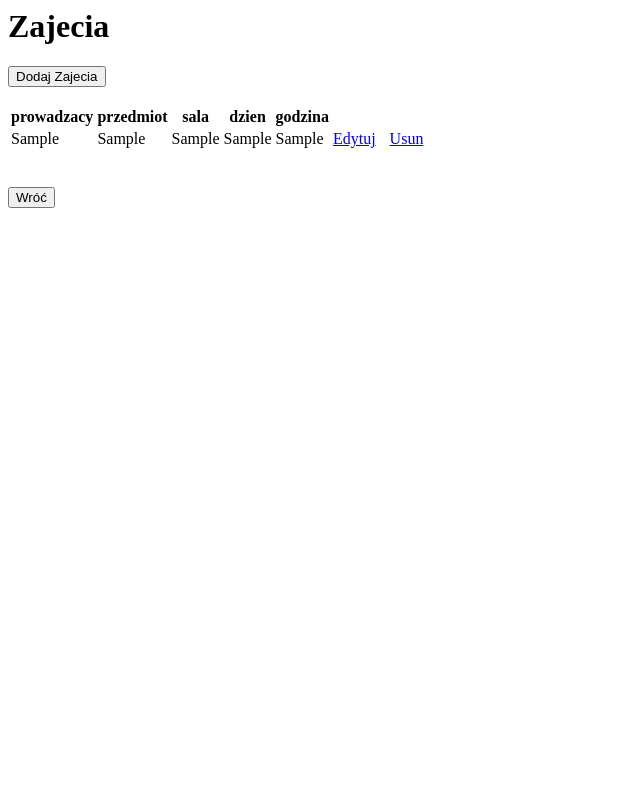
After one commit to tadeuszcirocki/plan-lekcji-crud, a Flask app: page /zajecia in a window 1280 px wide. The commit adds this page. Shown: the whole page, without its empty margins (0-640 px from the left). Run offline with Flask 2, Linux system fonts and the light colour scheme; tables that the repository leaves empty hold one stand-in row (values such as "Sample post"); parts of the project's set-up code (start-up, migrations or seed data) failed here and were passed over.

Commit message:
crud dla Zajec -> finito

```diff
--- a/app/forms.py
+++ b/app/forms.py
@@ -1,6 +1,6 @@
 from flask_wtf import FlaskForm
 from wtforms import StringField, PasswordField, BooleanField, SubmitField, SelectField, IntegerField
-from wtforms.validators import DataRequired
+from wtforms.validators import DataRequired, Regexp
 from app.models import Tytul, Prowadzacy, Przedmiot, Sala
 
 class PrzedmiotForm(FlaskForm):
@@ -28,5 +28,5 @@ class ZajecieForm(FlaskForm):
     przedmiot = SelectField('Przedmiot', choices = [(p.nazwa) for p in Przedmiot.query.order_by('nazwa')])
     sala = SelectField('Sala', choices = [(s.nr) for s in Sala.query.order_by('nr')])
     dzien = SelectField('Dzien tygodnia', choices = [('poniedzialek'),('wtorek'),('sroda'),('czwartek'),('piatek')])
-    godzina = StringField('Godzina', validators=[DataRequired()])
+    godzina = StringField('Godzina', validators=[DataRequired(),Regexp(regex='xd',message='godzina np 9:00 16:20')])
     submit = SubmitField('Dodaj')
--- a/app/routes.py
+++ b/app/routes.py
@@ -160,3 +160,50 @@ def deleteProwadzacy(prowadzacy_id):
     db.session.delete(prowadzacyToDelete)
     db.session.commit()
     return redirect(url_for('showProwadzacy'))
+
+
+
+@app.route('/zajecia')
+def showZajecia():
+   zajecia = Zajecie.query.all()
+   return render_template("zajecia.html", zajecia=zajecia)
+
+@app.route('/zajecia/add/',methods=['GET','POST'])
+def addZajecia():
+    form = ZajecieForm()
+    if form.is_submitted():
+        prowadzacy = db.session.query(Prowadzacy).filter_by(nazwisko=form.prowadzacy.data).one()  #prowadzacy wybierany wg nazwiska ale nizej dodawany do db jest caly obiekt
+        przedmiot = db.session.query(Przedmiot).filter_by(nazwa=form.przedmiot.data).one()  #przedmiot wg nazwy
+        sala = db.session.query(Sala).filter_by(nr=form.sala.data).one()  #sala wg numeru
+        zajecia = Zajecie(prowadzacy=prowadzacy, przedmiot=przedmiot, sala=sala, dzien=form.dzien.data, godzina=form.godzina.data)
+        db.session.add(zajecia)
+        db.session.commit()
+        return redirect(url_for('showZajecia'))
+    else:
+       return render_template('addZajecia.html', form=form)
+
+@app.route("/zajecia/<int:zajecia_id>/edit/", methods = ['GET', 'POST'])
+def editZajecia(zajecia_id):
+    form = ZajecieForm()
+    editedZajecia = db.session.query(Zajecie).filter_by(id=zajecia_id).one()
+    if request.method == 'POST':
+        prowadzacy = db.session.query(Prowadzacy).filter_by(nazwisko=request.form['prowadzacy']).one()  #prowadzacy wybierany wg nazwiska ale nizej dodawany do db jest caly obiekt
+        przedmiot = db.session.query(Przedmiot).filter_by(nazwa=request.form['przedmiot']).one()  #przedmiot wg nazwy
+        sala = db.session.query(Sala).filter_by(nr=request.form['sala']).one()  #sala wg numeru
+        editedZajecia.dzien=request.form['dzien']
+        editedZajecia.godzina=request.form['godzina']
+        editedZajecia.prowadzacy=prowadzacy
+        editedZajecia.przedmiot=przedmiot
+        editedZajecia.sala=sala
+        db.session.add(editedZajecia)
+        db.session.commit()
+        return redirect(url_for('showZajecia'))
+    else:
+       return render_template('editZajecia.html', zajecia = editedZajecia, form=form)
+
+@app.route('/zajecia/<int:zajecia_id>/delete/', methods = ['GET','POST'])
+def deleteZajecia(zajecia_id):
+    zajeciaToDelete = db.session.query(Zajecie).filter_by(id=zajecia_id).one()
+    db.session.delete(zajeciaToDelete)
+    db.session.commit()
+    return redirect(url_for('showZajecia'))
--- a/app/templates/index.html
+++ b/app/templates/index.html
@@ -14,4 +14,7 @@
     <a href="{{url_for('showProwadzacy')}}">
         <button>Prowadzacy</button>
     </a>
+    <a href="{{url_for('showZajecia')}}">
+        <button>Zajecia</button>
+    </a>
 {% endblock %}
--- /dev/null
+++ b/app/templates/zajecia.html
@@ -0,0 +1,44 @@
+<html>
+
+<body>
+    <h1>Zajecia</h1>
+    <a href="{{url_for('addZajecia')}}">
+        <button>Dodaj Zajecia</button>
+    </a>
+    <br><br>
+
+    <table>
+        <tr><th>prowadzacy</th> <th>przedmiot</th> <th>sala</th><th>dzien</th><th>godzina</th></tr>
+        {% for z in zajecia %}
+        <tr>
+            <td>{{z.prowadzacy.nazwisko}}</td>
+            <td>{{z.przedmiot.nazwa}}</td>
+            <td>{{z.sala.nr}}</td>
+            <td>{{z.dzien}}</td>
+            <td>{{z.godzina}}</td>
+
+
+            <td><a href="{{url_for('editZajecia', zajecia_id = z.id )}}">
+                    Edytuj
+                </a>
+            </td>
+            <td>
+                <a href="{{url_for('deleteZajecia', zajecia_id = z.id )}}" style="margin-left: 10px;">
+                    Usun
+                </a>
+            </td>
+
+
+
+        </tr>
+
+        {% endfor %}
+    </table>
+    <a href="{{url_for('index')}}">
+        <br> <br>
+
+        <button>Wróć</button>
+    </a>
+</body>
+
+</html>
```
Also changed, not shown: app/templates/addZajecia.html (added, +46 -0 lines), app/templates/editZajecia.html (added, +47 -0 lines), app/templates/pomocniczy.py (added, +59 -0 lines), app.db.
